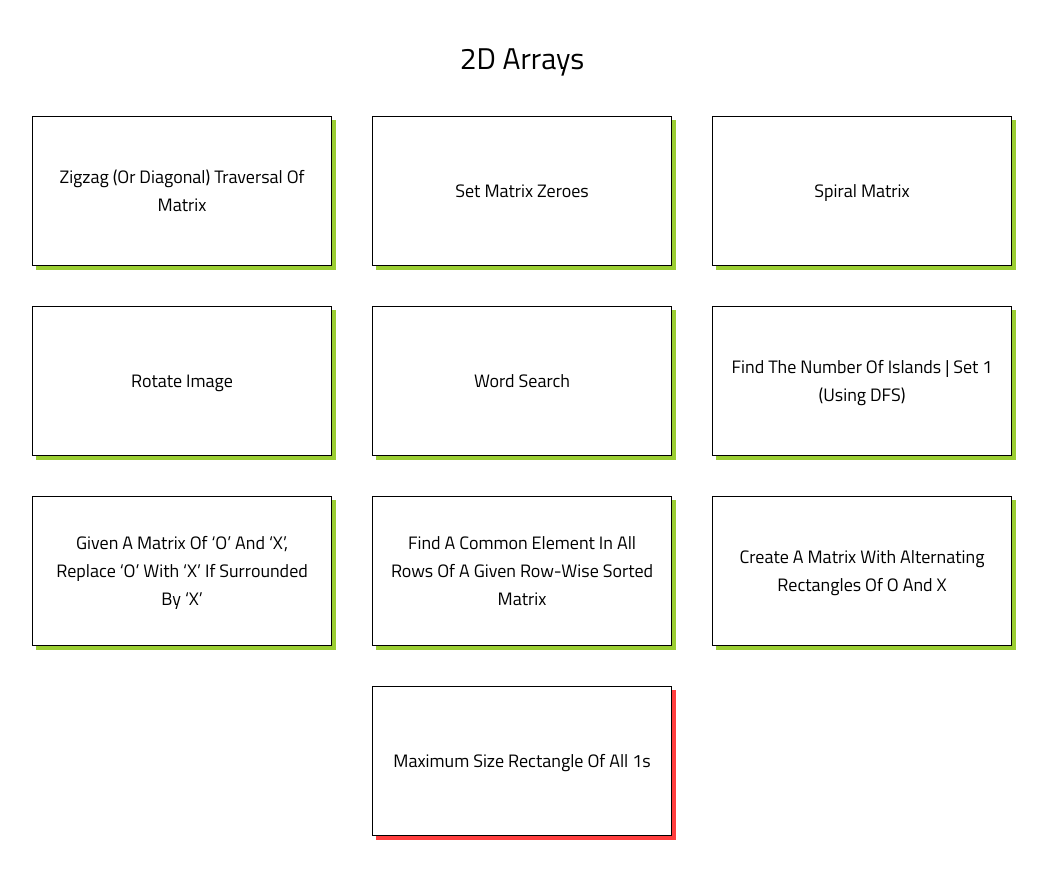
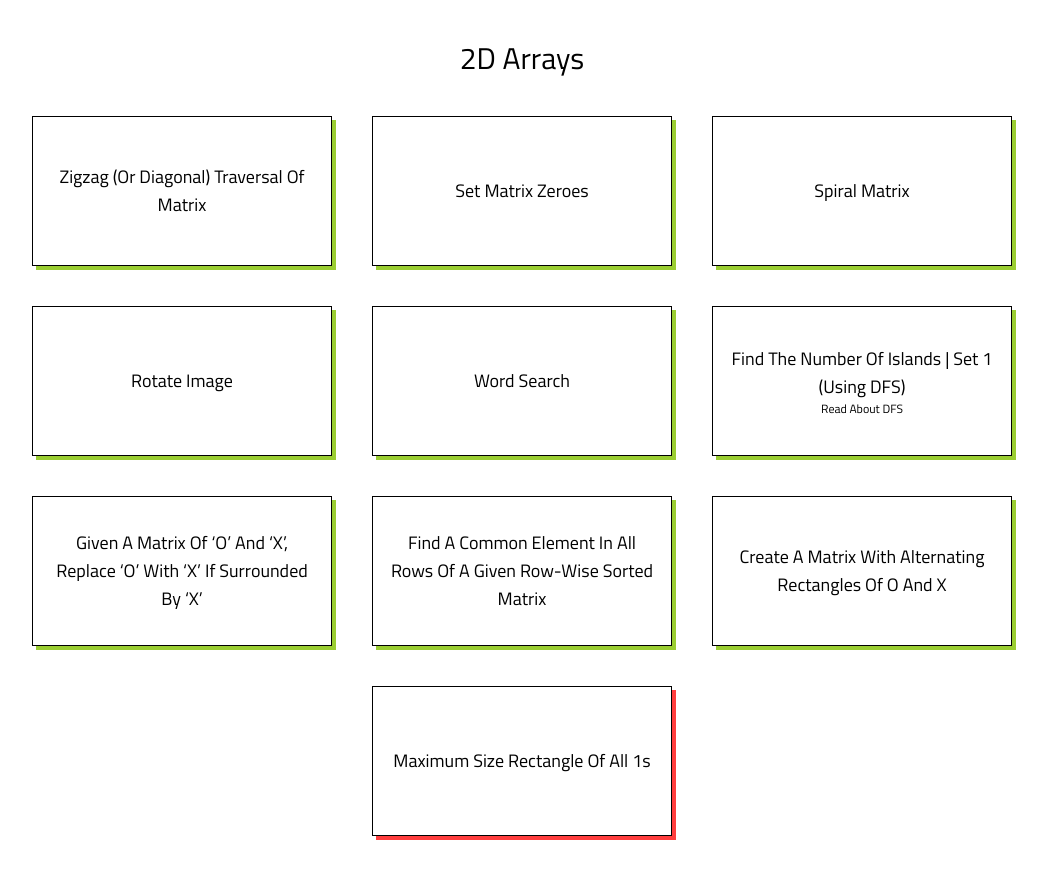
Before and after one commit to krsambhav/DSA-375, a Next.js app: page /quest/2darrays in a window 1280 px wide. Shown: the whole page, without its empty margins (118-1165 px from the left). Built offline with nearby package versions, Linux system fonts and the light colour scheme.

Commit message:
Added Data

```diff
--- a/components/QuestionCard.tsx
+++ b/components/QuestionCard.tsx
@@ -1,10 +1,11 @@
 import Link from "next/link";
 
-export default function QuestionCard({ title, url, level }: { title: string; url: string, level:string }) {
+export default function QuestionCard({ title, url, level, remark }: { title: string; url: string, level:string, remark:string }) {
   return (
     <a href={url} target='_blank' rel='noreferrer'>
       <div className={`border-[0.1px] border-black w-[90vw] md:w-[300px] h-[150px] flex flex-col justify-center items-center cursor-pointer card transition-all duration-200 text-lg p-3 ${level}`}>
         <div className="title text-center">{title}</div>
+        <div className="title text-center text-xs">{remark}</div>
       </div>
       </a>
   );
--- a/pages/quest/[topic].tsx
+++ b/pages/quest/[topic].tsx
@@ -32,7 +32,7 @@ export default function Questions() {
       <div className="questions-container flex flex-row flex-wrap items-center justify-center gap-10 mt-10">
       {readyToShow && questions['problems'].map((question:any, index:any) => {
         return (
-          <QuestionCard key={index} title={question.title} url={question.url} level={question.level} />
+          <QuestionCard key={index} title={question.title} url={question.url} level={question.level} remark={question.remark} />
         )
       })}
       </div>
--- a/public/data.json
+++ b/public/data.json
@@ -16,7 +16,8 @@
       {
         "title": "Maximum-Subarray",
         "url": "https://leetcode.com/problems/maximum-subarray/",
-        "level": "easy"
+        "level": "easy",
+        "remark": "use Kadane's Algorithm"
       },
       {
         "title": "Contains Duplicate",
@@ -152,7 +153,8 @@
       {
         "title": "Valid parentheses",
         "url": "https://leetcode.com/problems/valid-parentheses/",
-        "level": "easy"
+        "level": "easy",
+        "remark": "use Stacks (if possible)"
       },
       {
         "title": "Remove Consecutive Characters",
@@ -247,7 +249,8 @@
       {
         "title": "Word Wrap",
         "url": "https://practice.geeksforgeeks.org/problems/word-wrap1646/1",
-        "level": "hard"
+        "level": "hard",
+        "remark": "use Dynaming Programming"
       }
     ]
   },
@@ -283,7 +286,8 @@
       {
         "title": "Find the Number of Islands | Set 1 (Using DFS)",
         "url": "https://www.geeksforgeeks.org/find-number-of-islands/",
-        "level": "easy"
+        "level": "easy",
+        "remark": "Read about DFS"
       },
       {
         "title": "Given a Matrix of ‘O’ and ‘X’, Replace ‘O’ with ‘X’ if Surrounded by ‘X’",
@@ -316,7 +320,11 @@
         "url": "https://www.geeksforgeeks.org/permute-two-arrays-sum-every-pair-greater-equal-k/",
         "level": "easy"
       },
-      { "title": "counting sort", "url": "https://www.geeksforgeeks.org/counting-sort/", "level": "easy" },
+      {
+        "title": "counting sort",
+        "url": "https://www.geeksforgeeks.org/counting-sort/",
+        "level": "easy"
+      },
       {
         "title": "find common elements three sorted arrays",
         "url": "https://www.geeksforgeeks.org/find-common-elements-three-sorted-arrays/",
@@ -337,7 +345,11 @@
         "url": "https://www.geeksforgeeks.org/find-a-pair-with-the-given-difference/",
         "level": "easy"
       },
-      { "title": "majority element", "url": "https://www.geeksforgeeks.org/majority-element/", "level": "medium" },
+      {
+        "title": "majority element",
+        "url": "https://www.geeksforgeeks.org/majority-element/",
+        "level": "medium"
+      },
       {
         "title": "count triplets with sum smaller that a given value",
         "url": "https://www.geeksforgeeks.org/count-triplets-with-sum-smaller-that-a-given-value/",
@@ -353,13 +365,21 @@
         "url": "https://www.geeksforgeeks.org/merge-two-sorted-arrays-o1-extra-space/",
         "level": "medium"
       },
-      { "title": "Inversion of Array", "url": "https://practice.geeksforgeeks.org/problems/inversion-of-array-1587115620/1", "level": "medium" },
+      {
+        "title": "Inversion of Array",
+        "url": "https://practice.geeksforgeeks.org/problems/inversion-of-array-1587115620/1",
+        "level": "medium"
+      },
       {
         "title": "Find Duplicates in O(n) Time and O(1) Extra Space ",
         "url": "https://www.geeksforgeeks.org/find-duplicates-in-on-time-and-constant-extra-space/",
         "level": "medium"
       },
-      { "title": "Radix Sort", "url": "https://www.geeksforgeeks.org/radix-sort/", "level": "medium" },
+      {
+        "title": "Radix Sort",
+        "url": "https://www.geeksforgeeks.org/radix-sort/",
+        "level": "medium"
+      },
       {
         "title": "Product of Array except itself",
         "url": "https://www.geeksforgeeks.org/a-product-array-puzzle/",
@@ -395,13 +415,172 @@
         "url": "https://www.geeksforgeeks.org/print-all-subarrays-with-0-sum/",
         "level": "hard"
       },
-      { "title": "Aggressive Cows", "url": "https://www.spoj.com/problems/AGGRCOW/", "level": "hard" },
+      {
+        "title": "Aggressive Cows",
+        "url": "https://www.spoj.com/problems/AGGRCOW/",
+        "level": "hard"
+      },
       {
         "title": "Allocate Minimum number of Pages",
         "url": "https://practice.geeksforgeeks.org/problems/allocate-minimum-number-of-pages0937/1",
         "level": "hard"
       },
-      { "title": "Minimum Swaps to Sort", "url": "https://www.geeksforgeeks.org/minimum-number-swaps-required-sort-array/", "level": "hard" }
+      {
+        "title": "Minimum Swaps to Sort",
+        "url": "https://www.geeksforgeeks.org/minimum-number-swaps-required-sort-array/",
+        "level": "hard"
+      }
+    ]
+  },
+  {
+    "topic": "binarytrees",
+    "title": "Binary Trees",
+    "problems": [
+      {
+        "title": "Maximum Depth of Binary Tree",
+        "url": "https://leetcode.com/problems/maximum-depth-of-binary-tree/",
+        "level": "easy"
+      },
+      {
+        "title": "Reverse Level Order Traversal",
+        "url": "https://practice.geeksforgeeks.org/problems/reverse-level-order-traversal/1",
+        "level": "easy"
+      },
+      {
+        "title": "Subtree of Another Tree",
+        "url": "https://leetcode.com/problems/subtree-of-another-tree/",
+        "level": "easy"
+      },
+      { "title": "Invert Binary Tree", "url": "https://leetcode.com/problems/invert-binary-tree/", "level": "easy" },
+      {
+        "title": "Binary Tree Level Order Traversal",
+        "url": "https://leetcode.com/problems/binary-tree-level-order-traversal/",
+        "level": "easy"
+      },
+      {
+        "title": "Left View of Binary Tree",
+        "url": "https://practice.geeksforgeeks.org/problems/left-view-of-binary-tree/1",
+        "level": "easy"
+      },
+      {
+        "title": "Right View of Binary Tree",
+        "url": "https://practice.geeksforgeeks.org/problems/right-view-of-binary-tree/1",
+        "level": "easy"
+      },
+      {
+        "title": "ZigZag Tree Traversal",
+        "url": "https://practice.geeksforgeeks.org/problems/zigzag-tree-traversal/1",
+        "level": "easy"
+      },
+      {
+        "title": "Create a mirror tree from the given binary tree",
+        "url": "https://www.geeksforgeeks.org/create-a-mirror-tree-from-the-given-binary-tree/",
+        "level": "easy"
+      },
+      { "title": "Leaf at same level", "url": "https://practice.geeksforgeeks.org/problems/leaf-at-same-level/1", "level": "easy" },
+      {
+        "title": "Check for Balanced Tree",
+        "url": "https://practice.geeksforgeeks.org/problems/check-for-balanced-tree/1",
+        "level": "easy"
+      },
+      {
+        "title": "Transform to Sum Tree",
+        "url": "https://practice.geeksforgeeks.org/problems/transform-to-sum-tree/1",
+        "level": "easy"
+      },
+      {
+        "title": "Check if Tree is Isomorphic ",
+        "url": "https://practice.geeksforgeeks.org/problems/check-if-tree-is-isomorphic/1",
+        "level": "easy"
+      },
+      { "title": "Same Tree", "url": "https://leetcode.com/problems/same-tree/", "level": "easy" },
+      {
+        "title": "Construct Binary Tree from Preorder and Inorder Traversal",
+        "url": "https://leetcode.com/problems/construct-binary-tree-from-preorder-and-inorder-traversal/",
+        "level": "medium"
+      },
+      {
+        "title": "Height of Binary Tree ",
+        "url": "https://practice.geeksforgeeks.org/problems/height-of-binary-tree/1",
+        "level": "medium"
+      },
+      {
+        "title": "Diameter of a Binary Tree",
+        "url": "https://practice.geeksforgeeks.org/problems/diameter-of-binary-tree/1",
+        "level": "medium"
+      },
+      {
+        "title": "Top View of Binary Tree",
+        "url": "https://practice.geeksforgeeks.org/problems/top-view-of-binary-tree/1",
+        "level": "medium"
+      },
+      {
+        "title": "Bottom View of Binary Tree ",
+        "url": "https://practice.geeksforgeeks.org/problems/bottom-view-of-binary-tree/1",
+        "level": "medium"
+      },
+      {
+        "title": "Diagonal Traversal of Binary Tree ",
+        "url": "https://www.geeksforgeeks.org/diagonal-traversal-of-binary-tree/",
+        "level": "medium"
+      },
+      {
+        "title": "Boundary Traversal of binary tree",
+        "url": "https://practice.geeksforgeeks.org/problems/boundary-traversal-of-binary-tree/1",
+        "level": "medium"
+      },
+      {
+        "title": "Construct Binary Tree from String with Brackets",
+        "url": "https://www.geeksforgeeks.org/construct-binary-tree-string-bracket-representation/",
+        "level": "medium"
+      },
+      {
+        "title": "Minimum swap required to convert binary tree to binary search tree",
+        "url": "https://www.geeksforgeeks.org/minimum-swap-required-convert-binary-tree-binary-search-tree/#:~:text=Given%20the%20array%20representation%20of,it%20into%20Binary%20Search%20Tree.&text=Swap%201%3A%20Swap%20node%208,node%209%20with%20node%2010.",
+        "level": "medium"
+      },
+      {
+        "title": "Duplicate subtree in Binary Tree",
+        "url": "https://practice.geeksforgeeks.org/problems/duplicate-subtree-in-binary-tree/1",
+        "level": "medium"
+      },
+      {
+        "title": "Check if a given graph is tree or not",
+        "url": "https://www.geeksforgeeks.org/check-given-graph-tree/#:~:text=Since%20the%20graph%20is%20undirected,graph%20is%20connected%2C%20otherwise%20not.",
+        "level": "medium"
+      },
+      {
+        "title": "Lowest Common Ancestor in a Binary Tree",
+        "url": "https://practice.geeksforgeeks.org/problems/lowest-common-ancestor-in-a-binary-tree/1",
+        "level": "medium"
+      },
+      {
+        "title": "Min distance between two given nodes of a Binary Tree",
+        "url": "https://practice.geeksforgeeks.org/problems/min-distance-between-two-given-nodes-of-a-binary-tree/1",
+        "level": "medium"
+      },
+      { "title": "Duplicate Subtrees", "url": "https://practice.geeksforgeeks.org/problems/duplicate-subtrees/1", "level": "medium" },
+      {
+        "title": "Kth ancestor of a node in binary tree",
+        "url": "https://www.geeksforgeeks.org/kth-ancestor-node-binary-tree-set-2/",
+        "level": "hard"
+      },
+      {
+        "title": "Binary Tree Maximum Path Sum",
+        "url": "https://leetcode.com/problems/binary-tree-maximum-path-sum/",
+        "level": "hard"
+      },
+      {
+        "title": "Serialize and Deserialize Binary Tree",
+        "url": "https://leetcode.com/problems/serialize-and-deserialize-binary-tree/",
+        "level": "hard"
+      },
+      { "title": "Binary Tree to DLL", "url": "https://practice.geeksforgeeks.org/problems/binary-tree-to-dll/1", "level": "hard" },
+      {
+        "title": "Print all k-sum paths in a binary tree",
+        "url": "https://www.geeksforgeeks.org/print-k-sum-paths-binary-tree/",
+        "level": "hard"
+      }
     ]
   }
 ]
```
